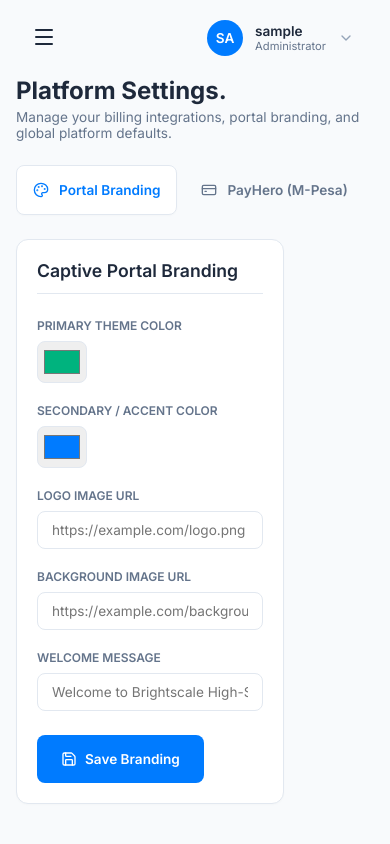
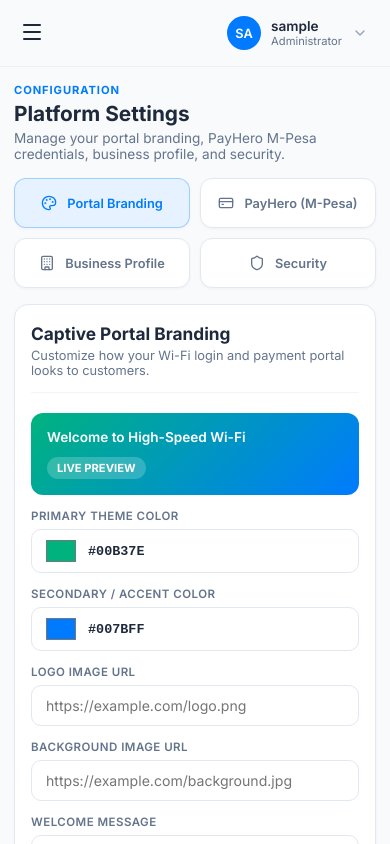
Before and after one commit to Mrsnookum/ISPCONNECT-MULTI-TENANT, a plain HTML site: page settings.html in a window 390 px wide. Drawn offline with nearby package versions, Linux system fonts and the light colour scheme; no server answers; sample sign-in values are in the browser's storage.

```diff
--- a/settings.html
+++ b/settings.html
@@ -10,19 +10,18 @@
         :root {
             --primary: #00B37E; --primary-light: #E6F7F2;
             --blue: #007BFF; --blue-light: #E6F2FF;
-            --purple: #8B5CF6; --purple-light: #F3E8FF;
             --text-dark: #1E293B; --text-muted: #64748B;
-            --bg: #F8FAFC; --card-bg: #FFFFFF;
+            --bg: #F8FAFC; --card-bg: #FFFFFF; --border: #E2E8F0;
             --sidebar-width: 260px;
-            --shadow-sm: 0 1px 2px rgba(0,0,0,0.02);
-            --shadow-md: 0 4px 12px rgba(0,0,0,0.05);
+            --shadow-sm: 0 1px 3px rgba(15,23,42,0.04);
+            --shadow-md: 0 4px 12px rgba(15,23,42,0.06);
         }
 
         * { margin: 0; padding: 0; box-sizing: border-box; font-family: 'Inter', sans-serif; }
         body { background: var(--bg); color: var(--text-dark); display: flex; height: 100vh; overflow: hidden; }
 
         /* SIDEBAR & HEADER */
-        .sidebar { width: var(--sidebar-width); background: var(--card-bg); border-right: 1px solid #E2E8F0; display: flex; flex-direction: column; padding: 24px 20px; z-index: 50; transition: left 0.3s ease; }
+        .sidebar { width: var(--sidebar-width); background: var(--card-bg); border-right: 1px solid var(--border); display: flex; flex-direction: column; padding: 24px 20px; z-index: 50; transition: left 0.3s ease; flex-shrink: 0; }
         .logo { display: flex; align-items: center; gap: 8px; font-size: 1.25rem; font-weight: 700; color: var(--primary); margin-bottom: 32px; padding: 0 8px; }
         .nav-menu { flex: 1; display: flex; flex-direction: column; gap: 4px; overflow-y: auto; }
         .nav-item { display: flex; align-items: center; gap: 12px; padding: 10px 12px; border-radius: 8px; color: var(--text-muted); text-decoration: none; font-size: 0.9rem; font-weight: 500; transition: all 0.2s; }
@@ -31,80 +30,111 @@
 
         .upgrade-card { background: linear-gradient(180deg, #022C22 0%, #064E3B 100%); border-radius: 12px; padding: 20px; color: #fff; margin-top: auto; position: relative; overflow: hidden; }
         .upgrade-card::before { content: ''; position: absolute; top: -20px; left: -20px; right: -20px; height: 80px; background: radial-gradient(circle, rgba(0,179,126,0.3) 0%, transparent 70%); }
-        .upgrade-card h4 { font-size: 0.95rem; margin: 12px 0 6px; font-weight: 600; position: relative; z-index: 2;}
-        .upgrade-card p { font-size: 0.75rem; color: #A7F3D0; margin-bottom: 16px; line-height: 1.4; position: relative; z-index: 2;}
-        .btn-upgrade { background: var(--primary); color: #fff; border: none; padding: 10px; border-radius: 6px; font-size: 0.8rem; font-weight: 600; cursor: pointer; width: 100%; display: flex; justify-content: space-between; align-items: center; position: relative; z-index: 2;}
+        .upgrade-card h4, .upgrade-card p, .btn-upgrade { position: relative; z-index: 2; }
+        .upgrade-card h4 { font-size: 0.95rem; margin: 12px 0 6px; font-weight: 600; }
+        .upgrade-card p { font-size: 0.75rem; color: #A7F3D0; margin-bottom: 16px; line-height: 1.4; }
+        .btn-upgrade { background: var(--primary); color: #fff; border: none; padding: 10px; border-radius: 6px; font-size: 0.8rem; font-weight: 600; cursor: pointer; width: 100%; display: flex; justify-content: space-between; align-items: center; }
 
         .mobile-overlay { position: fixed; inset: 0; background: rgba(15,23,42,0.5); z-index: 40; display: none; backdrop-filter: blur(2px); }
         .mobile-overlay.active { display: block; }
-        .main-content { flex: 1; display: flex; flex-direction: column; overflow-y: auto; position: relative; }
+        .main-content { flex: 1; display: flex; flex-direction: column; overflow-y: auto; overflow-x: hidden; position: relative; }
 
-        .header { background: var(--bg); padding: 16px 32px; display: flex; justify-content: space-between; align-items: center; position: sticky; top: 0; z-index: 10; gap: 16px; }
-        .mobile-toggle { display: none; background: transparent; border: none; cursor: pointer; color: var(--text-dark); }
-        .header-profile { display: flex; align-items: center; gap: 24px; margin-left: auto; }
+        .header { background: var(--bg); padding: 14px 28px; display: flex; justify-content: space-between; align-items: center; position: sticky; top: 0; z-index: 10; gap: 16px; border-bottom: 1px solid rgba(226,232,240,0.6); }
+        .mobile-toggle { display: none; background: transparent; border: none; cursor: pointer; color: var(--text-dark); padding: 4px; }
+        .header-profile { display: flex; align-items: center; gap: 16px; margin-left: auto; }
         .profile-dropdown-container { position: relative; display: inline-block; }
-        .profile-btn { display: flex; align-items: center; gap: 12px; background: transparent; border: none; cursor: pointer; padding: 4px; border-radius: 8px; transition: background 0.2s; }
+        .profile-btn { display: flex; align-items: center; gap: 10px; background: transparent; border: none; cursor: pointer; padding: 4px 6px; border-radius: 8px; transition: background 0.2s; }
         .profile-btn:hover { background: #E2E8F0; }
-        .avatar { width: 36px; height: 36px; background: var(--blue); color: #fff; border-radius: 50%; display: flex; align-items: center; justify-content: center; font-weight: 600; font-size: 0.85rem; flex-shrink: 0; }
+        .avatar { width: 34px; height: 34px; background: var(--blue); color: #fff; border-radius: 50%; display: flex; align-items: center; justify-content: center; font-weight: 600; font-size: 0.8rem; flex-shrink: 0; }
         .profile-info { text-align: left; }
         .profile-name { font-size: 0.85rem; font-weight: 600; color: var(--text-dark); }
         .profile-role { font-size: 0.7rem; color: var(--text-muted); }
 
-        .profile-dropdown { position: absolute; top: 100%; right: 0; margin-top: 8px; width: 220px; background: var(--card-bg); border: 1px solid #E2E8F0; border-radius: 8px; box-shadow: var(--shadow-md); opacity: 0; visibility: hidden; transform: translateY(-10px); transition: all 0.2s ease; z-index: 100; padding: 8px 0; }
+        .profile-dropdown { position: absolute; top: 100%; right: 0; margin-top: 8px; width: 200px; background: var(--card-bg); border: 1px solid var(--border); border-radius: 10px; box-shadow: var(--shadow-md); opacity: 0; visibility: hidden; transform: translateY(-10px); transition: all 0.2s ease; z-index: 100; padding: 6px 0; }
         .profile-dropdown.active { opacity: 1; visibility: visible; transform: translateY(0); }
-        .dropdown-item { display: flex; align-items: center; gap: 10px; padding: 10px 16px; width: 100%; border: none; background: transparent; color: var(--text-dark); font-size: 0.85rem; font-weight: 500; cursor: pointer; text-align: left; transition: background 0.2s; }
+        .dropdown-item { display: flex; align-items: center; gap: 10px; padding: 10px 16px; width: 100%; border: none; background: transparent; color: var(--text-dark); font-size: 0.85rem; font-weight: 500; cursor: pointer; text-align: left; }
         .dropdown-item:hover { background: #F8FAFC; }
         .dropdown-item.text-red { color: #EF4444; }
         .dropdown-item.text-red:hover { background: #FEF2F2; }
 
-        /* SETTINGS UI */
-        .dashboard-container { padding: 0 32px 32px; display: flex; flex-direction: column; max-width: 1000px; margin: 0 auto; width: 100%; gap: 24px; }
+        /* CONTAINER */
+        .dashboard-container { padding: 24px 28px 40px; display: flex; flex-direction: column; max-width: 1100px; margin: 0 auto; width: 100%; gap: 20px; }
+        .page-eyebrow { font-size: 0.7rem; font-weight: 700; letter-spacing: 0.08em; text-transform: uppercase; color: var(--blue); margin-bottom: 4px; }
         .page-header h1 { font-size: 1.5rem; font-weight: 700; color: var(--text-dark); margin-bottom: 4px; }
         .page-header p { color: var(--text-muted); font-size: 0.85rem; }
 
-        .settings-layout { display: flex; gap: 32px; align-items: flex-start; }
+        /* SETTINGS LAYOUT */
+        .settings-layout { display: grid; grid-template-columns: 230px minmax(0, 1fr); gap: 24px; align-items: start; }
 
-        .tabs-sidebar { display: flex; flex-direction: column; gap: 8px; width: 220px; flex-shrink: 0; }
-        .tab-btn { background: transparent; border: none; text-align: left; padding: 12px 16px; border-radius: 8px; font-size: 0.85rem; font-weight: 600; color: var(--text-muted); cursor: pointer; transition: all 0.2s; display: flex; align-items: center; gap: 10px; }
-        .tab-btn:hover { background: #E2E8F0; color: var(--text-dark); }
-        .tab-btn.active { background: var(--card-bg); color: var(--blue); box-shadow: var(--shadow-sm); border: 1px solid #E2E8F0; }
+        .tabs-sidebar { display: flex; flex-direction: column; gap: 8px; }
+        .tab-btn { background: var(--card-bg); border: 1px solid var(--border); text-align: left; padding: 12px 14px; border-radius: 12px; font-size: 0.85rem; font-weight: 600; color: var(--text-muted); cursor: pointer; transition: all 0.2s; display: flex; align-items: center; gap: 10px; box-shadow: var(--shadow-sm); }
+        .tab-btn:hover { border-color: #CBD5E1; color: var(--text-dark); }
+        .tab-btn.active { background: var(--blue-light); color: var(--blue); border-color: rgba(0,123,255,0.3); }
 
-        .tab-content-container { flex: 1; background: var(--card-bg); border-radius: 12px; border: 1px solid #E2E8F0; box-shadow: var(--shadow-sm); padding: 32px; }
-        .tab-pane { display: none; animation: fadeIn 0.3s ease; }
+        .tab-content-container { width: 100%; min-width: 0; background: var(--card-bg); border-radius: 14px; border: 1px solid var(--border); box-shadow: var(--shadow-sm); padding: 24px; }
+        .tab-pane { display: none; animation: fadeIn 0.2s ease; }
         .tab-pane.active { display: block; }
-        @keyframes fadeIn { from { opacity: 0; transform: translateY(5px); } to { opacity: 1; transform: translateY(0); } }
+        @keyframes fadeIn { from { opacity: 0; transform: translateY(4px); } to { opacity: 1; transform: translateY(0); } }
 
-        .tab-pane h2 { font-size: 1.1rem; font-weight: 600; margin-bottom: 24px; padding-bottom: 12px; border-bottom: 1px solid #E2E8F0; }
+        .pane-header { margin-bottom: 20px; padding-bottom: 14px; border-bottom: 1px solid #F1F5F9; }
+        .pane-header h2 { font-size: 1.08rem; font-weight: 700; color: var(--text-dark); margin-bottom: 4px; }
+        .pane-header p { font-size: 0.8rem; color: var(--text-muted); }
 
-        .form-grid { display: grid; grid-template-columns: 1fr 1fr; gap: 20px; margin-bottom: 24px; }
-        .form-group { display: flex; flex-direction: column; gap: 8px; }
+        .form-grid { display: grid; grid-template-columns: repeat(2, minmax(0, 1fr)); gap: 16px; margin-bottom: 22px; }
+        .form-group { display: flex; flex-direction: column; gap: 6px; min-width: 0; }
         .form-group.full { grid-column: 1 / -1; }
-        .form-group label { font-size: 0.75rem; font-weight: 600; color: var(--text-muted); text-transform: uppercase; }
-        .form-group input { padding: 10px 14px; border: 1px solid #E2E8F0; border-radius: 8px; font-size: 0.85rem; outline: none; transition: border 0.2s; }
+        .form-group label { font-size: 0.72rem; font-weight: 600; color: var(--text-muted); text-transform: uppercase; letter-spacing: 0.04em; }
+        .form-group input { width: 100%; padding: 11px 14px; border: 1px solid var(--border); border-radius: 10px; font-size: 0.88rem; outline: none; transition: border 0.2s; color: var(--text-dark); background: var(--card-bg); }
         .form-group input:focus { border-color: var(--blue); }
-        .form-group input[type="color"] { padding: 4px; height: 42px; cursor: pointer; }
-        .form-group input[readonly] { background: #F8FAFC; color: var(--text-muted); cursor: not-allowed; font-family: monospace; font-size: 0.75rem;}
+        .form-group input[readonly] { background: #F8FAFC; color: var(--text-muted); font-family: monospace; font-size: 0.78rem; }
 
-        .btn-primary { background: var(--blue); color: #fff; border: none; padding: 12px 24px; border-radius: 8px; font-weight: 600; cursor: pointer; font-size: 0.85rem; display: inline-flex; align-items: center; gap: 8px; transition: background 0.2s; }
+        /* COLOR PICKER ROW */
+        .color-picker-wrap { display: flex; align-items: center; gap: 10px; border: 1px solid var(--border); border-radius: 10px; padding: 6px 12px; background: var(--card-bg); }
+        .color-picker-wrap input[type="color"] { width: 34px; height: 30px; padding: 0; border: none; background: transparent; cursor: pointer; flex-shrink: 0; }
+        .color-hex { font-family: monospace; font-size: 0.84rem; font-weight: 600; color: var(--text-dark); }
+
+        /* INPUT WITH ACTION BUTTON */
+        .input-action-wrap { display: flex; gap: 8px; }
+        .input-action-wrap input { flex: 1; min-width: 0; }
+        .btn-outline { background: #F8FAFC; border: 1px solid var(--border); color: var(--text-dark); padding: 0 14px; border-radius: 10px; font-size: 0.8rem; font-weight: 600; cursor: pointer; display: inline-flex; align-items: center; gap: 6px; white-space: nowrap; transition: background 0.2s; }
+        .btn-outline:hover { background: #E2E8F0; }
+
+        /* LIVE BRANDING PREVIEW */
+        .brand-preview { grid-column: 1 / -1; border-radius: 12px; padding: 16px; color: #fff; display: flex; justify-content: space-between; align-items: center; gap: 12px; flex-wrap: wrap; background: linear-gradient(135deg, #00B37E, #007BFF); }
+        .brand-preview-text { font-size: 0.85rem; font-weight: 600; }
+        .brand-preview-badge { font-size: 0.7rem; font-weight: 700; text-transform: uppercase; background: rgba(255,255,255,0.2); padding: 4px 10px; border-radius: 99px; }
+
+        .btn-primary { background: var(--blue); color: #fff; border: none; padding: 12px 22px; border-radius: 10px; font-weight: 600; cursor: pointer; font-size: 0.88rem; display: inline-flex; align-items: center; justify-content: center; gap: 8px; transition: background 0.2s; }
         .btn-primary:hover { background: #0056b3; }
-        .btn-primary:disabled { opacity: 0.7; cursor: not-allowed; }
+        .btn-primary:disabled { opacity: 0.65; cursor: not-allowed; }
 
-        .toast-container { position: fixed; bottom: 24px; right: 24px; display: flex; flex-direction: column; gap: 12px; z-index: 9999; }
-        .toast { background: #1E293B; color: #fff; padding: 16px 20px; border-radius: 8px; display: flex; align-items: center; gap: 12px; font-size: 0.85rem; font-weight: 500; opacity: 0; transform: translateY(20px); transition: all 0.3s ease; }
+        /* TOAST & ANIMATION */
+        .toast-container { position: fixed; bottom: 20px; right: 20px; display: flex; flex-direction: column; gap: 10px; z-index: 9999; max-width: 360px; }
+        .toast { background: #1E293B; color: #fff; padding: 14px 16px; border-radius: 10px; display: flex; align-items: center; gap: 10px; font-size: 0.84rem; font-weight: 500; opacity: 0; transform: translateY(16px); transition: all 0.3s ease; box-shadow: var(--shadow-md); }
         .toast.show { opacity: 1; transform: translateY(0); }
         .toast.error { border-left: 4px solid #EF4444; }
         .toast.success { border-left: 4px solid var(--primary); }
+        @keyframes spin { from { transform: rotate(0deg); } to { transform: rotate(360deg); } }
+        .spin { animation: spin 1s linear infinite; }
+
+        /* RESPONSIVE */
+        @media (max-width: 900px) {
+            .settings-layout { grid-template-columns: 1fr; gap: 16px; }
+            .tabs-sidebar { display: grid; grid-template-columns: repeat(2, minmax(0, 1fr)); gap: 10px; }
+            .tab-btn { justify-content: center; text-align: center; padding: 12px 10px; font-size: 0.8rem; }
+        }
 
         @media (max-width: 768px) {
             .sidebar { position: fixed; left: -100%; top: 0; bottom: 0; }
             .sidebar.open { left: 0; }
             .mobile-toggle { display: block; }
-            .dashboard-container { padding: 0 16px 16px; }
-            .settings-layout { flex-direction: column; gap: 16px; }
-            .tabs-sidebar { width: 100%; flex-direction: row; overflow-x: auto; padding-bottom: 8px; }
-            .tab-btn { white-space: nowrap; }
-            .form-grid { grid-template-columns: 1fr; }
-            .tab-content-container { padding: 20px; }
+            .header { padding: 12px 16px; }
+            .dashboard-container { padding: 16px 14px 32px; gap: 16px; }
+            .page-header h1 { font-size: 1.3rem; }
+            .tab-content-container { padding: 18px 16px; }
+            .form-grid { grid-template-columns: 1fr; gap: 14px; }
+            .btn-primary { width: 100%; }
+            .toast-container { left: 14px; right: 14px; bottom: 14px; max-width: none; }
         }
     </style>
 </head>
@@ -112,7 +142,7 @@
     <div class="mobile-overlay" id="mobileOverlay"></div>
 
     <aside class="sidebar" id="sidebar">
-        <div class="logo"><i data-lucide="wifi" stroke-width="3"></i> ISPConnect</div>
+        <div class="logo"><i data-lucide="wifi" stroke-width="3"></i> <span id="sidebar-logo-text">ISPConnect</span></div>
         <nav class="nav-menu">
             <a href="dashboard.html" class="nav-item"><i data-lucide="home" width="18"></i> Dashboard</a>
             <a href="mikrotik.html" class="nav-item"><i data-lucide="hard-drive" width="18"></i> MikroTik</a>
@@ -135,16 +165,14 @@
 
     <main class="main-content">
         <header class="header">
-            <div style="display: flex; align-items: center; gap: 16px;">
             <button class="mobile-toggle" id="mobileToggle"><i data-lucide="menu"></i></button>
-            </div>
             <div class="header-profile">
                 <div class="profile-dropdown-container">
                     <button class="profile-btn" id="profileToggleBtn">
                         <div class="avatar" id="navAvatar">--</div>
                         <div class="profile-info">
                             <div class="profile-name" id="navName">Loading...</div>
-                            <div class="profile-role">Administrator</div>
+                            <div class="profile-role" id="navCompany">Administrator</div>
                         </div>
                         <i data-lucide="chevron-down" width="16" color="#94A3B8"></i>
                     </button>
@@ -157,8 +185,9 @@
 
         <div class="dashboard-container">
             <div class="page-header">
-                <h1>Platform Settings.</h1>
-                <p>Manage your billing integrations, portal branding, and global platform defaults.</p>
+                <div class="page-eyebrow">Configuration</div>
+                <h1>Platform Settings</h1>
+                <p>Manage your portal branding, PayHero M-Pesa credentials, business profile, and security.</p>
             </div>
 
             <div class="settings-layout">
@@ -172,16 +201,29 @@
                 <div class="tab-content-container">
                     <!-- BRANDING TAB -->
                     <div class="tab-pane active" id="tab-branding">
+                        <div class="pane-header">
                             <h2>Captive Portal Branding</h2>
+                            <p>Customize how your Wi-Fi login and payment portal looks to customers.</p>
+                        </div>
                         <form id="formBranding">
                             <div class="form-grid">
+                                <div class="brand-preview" id="brandPreviewBox">
+                                    <span class="brand-preview-text" id="brandPreviewText">Welcome to High-Speed Wi-Fi</span>
+                                    <span class="brand-preview-badge">Live Preview</span>
+                                </div>
                                 <div class="form-group">
                                     <label>Primary Theme Color</label>
+                                    <div class="color-picker-wrap">
                                         <input type="color" id="brandPrimary" value="#00B37E">
+                                        <span class="color-hex" id="brandPrimaryHex">#00B37E</span>
+                                    </div>
                                 </div>
                                 <div class="form-group">
                                     <label>Secondary / Accent Color</label>
+                                    <div class="color-picker-wrap">
                                         <input type="color" id="brandSecondary" value="#007BFF">
+                                        <span class="color-hex" id="brandSecondaryHex">#007BFF</span>
+                                    </div>
                                 </div>
                                 <div class="form-group full">
                                     <label>Logo Image URL</label>
@@ -193,7 +235,7 @@
                                 </div>
                                 <div class="form-group full">
                                     <label>Welcome Message</label>
-                                    <input type="text" id="brandWelcome" placeholder="Welcome to Brightscale High-Speed Wi-Fi">
+                                    <input type="text" id="brandWelcome" placeholder="Welcome to High-Speed Wi-Fi">
                                 </div>
                             </div>
                             <button type="submit" class="btn-primary" id="btnBranding"><i data-lucide="save" width="16"></i> Save Branding</button>
@@ -202,20 +244,29 @@
 
                     <!-- PAYHERO TAB -->
                     <div class="tab-pane" id="tab-payhero">
+                        <div class="pane-header">
                             <h2>PayHero Integration</h2>
+                            <p>Connect your PayHero account so customer Wi-Fi payments settle directly to you.</p>
+                        </div>
                         <form id="formPayhero">
                             <div class="form-grid">
                                 <div class="form-group full">
-                                    <label>PayHero API Key</label>
-                                    <input type="password" id="phApiKey" placeholder="Enter your secret API key" autocomplete="new-password">
+                                    <label>PayHero API Key (Basic Auth Token)</label>
+                                    <div class="input-action-wrap">
+                                        <input type="password" id="phApiKey" placeholder="Basic ..." autocomplete="new-password">
+                                        <button type="button" class="btn-outline" id="togglePhKey"><i data-lucide="eye" width="15"></i> Show</button>
+                                    </div>
                                 </div>
                                 <div class="form-group full">
                                     <label>Channel / Service ID</label>
-                                    <input type="text" id="phChannel" placeholder="e.g. 12345" autocomplete="off">
+                                    <input type="text" id="phChannel" placeholder="e.g. 4863" autocomplete="off">
                                 </div>
                                 <div class="form-group full">
-                                    <label>Webhook URL (Read Only - Paste in PayHero Dashboard)</label>
-                                    <input type="text" readonly value="https://isp.huntjobs.co.ke/api/public/payhero/callback">
+                                    <label>Webhook URL (Paste in PayHero Dashboard)</label>
+                                    <div class="input-action-wrap">
+                                        <input type="text" id="webhookUrl" readonly value="https://api.ispconnect.co.ke/api/public/payhero/callback">
+                                        <button type="button" class="btn-outline" id="copyWebhookBtn"><i data-lucide="copy" width="15"></i> Copy</button>
+                                    </div>
                                 </div>
                             </div>
                             <button type="submit" class="btn-primary" id="btnPayhero"><i data-lucide="save" width="16"></i> Save Payment Config</button>
@@ -224,16 +275,19 @@
 
                     <!-- BUSINESS TAB -->
                     <div class="tab-pane" id="tab-business">
+                        <div class="pane-header">
                             <h2>Business Profile</h2>
+                            <p>Used on customer SMS vouchers, router outage alerts, and your dashboard.</p>
+                        </div>
                         <form id="formBusiness">
                             <div class="form-grid">
                                 <div class="form-group full">
                                     <label>ISP / Business Name</label>
-                                    <input type="text" id="bizName" placeholder="e.g. Brightscale Networks">
+                                    <input type="text" id="bizName" placeholder="e.g. ISPConnect Networks" required>
                                 </div>
                                 <div class="form-group full">
-                                    <label>Support Contact (Phone / Email)</label>
-                                    <input type="text" id="bizContact" placeholder="e.g. 0700 000 000 or support@isp.com">
+                                    <label>Support Phone (Used for Outage Alerts & Default M-Pesa)</label>
+                                    <input type="text" id="bizContact" placeholder="e.g. 0712345678" required>
                                 </div>
                             </div>
                             <button type="submit" class="btn-primary" id="btnBusiness"><i data-lucide="save" width="16"></i> Save Profile</button>
@@ -242,7 +296,10 @@
 
                     <!-- SECURITY TAB -->
                     <div class="tab-pane" id="tab-security">
+                        <div class="pane-header">
                             <h2>Admin Credentials</h2>
+                            <p>Update your login username or password. Leave a field blank to keep it unchanged.</p>
+                        </div>
                         <form id="formSecurity">
                             <div class="form-grid">
                                 <div class="form-group full">
@@ -257,7 +314,6 @@
                             <button type="submit" class="btn-primary" id="btnSecurity"><i data-lucide="shield-check" width="16"></i> Update Credentials</button>
                         </form>
                     </div>
-
                 </div>
             </div>
         </div>
```
Lines whose indentation alone changed are shown as unchanged.
